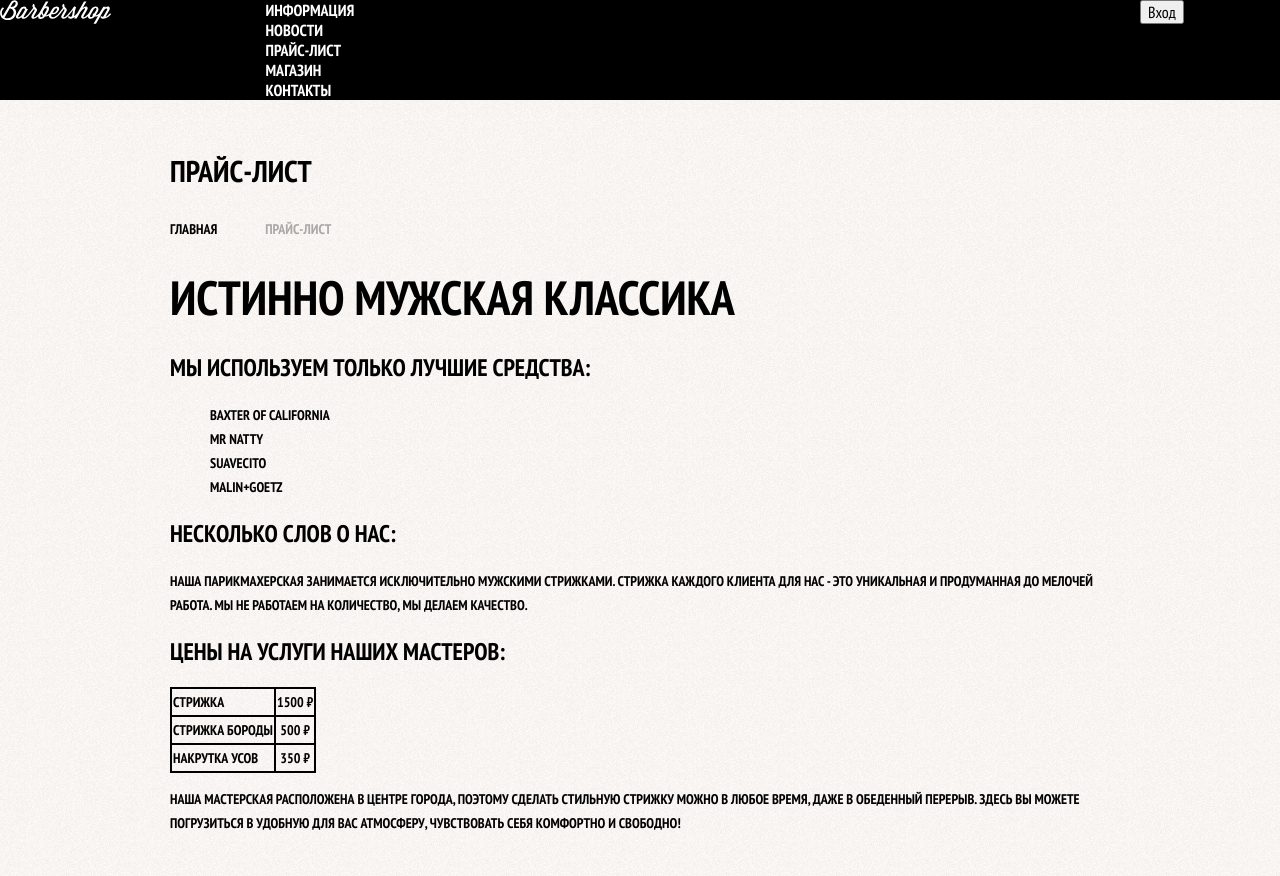
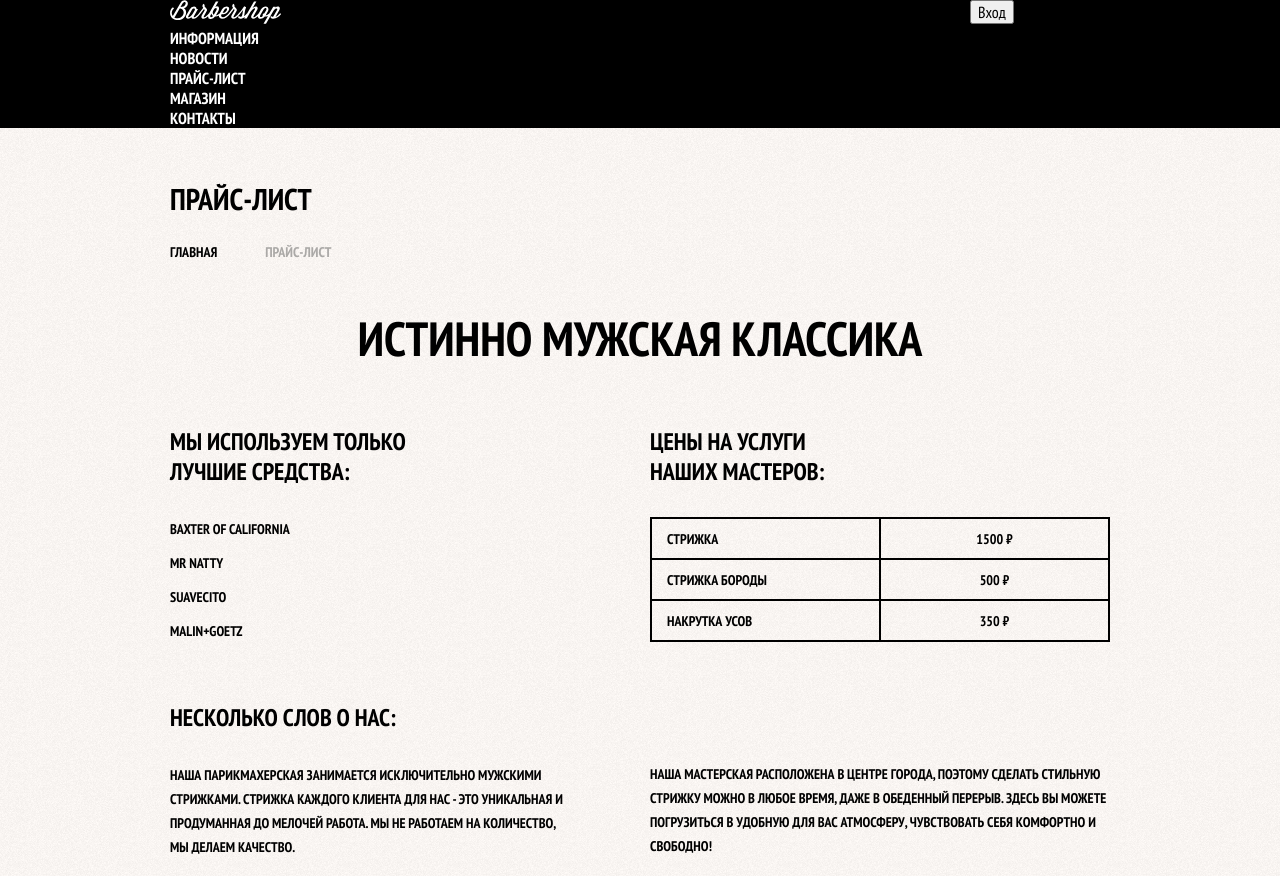
Before and after one commit to Hector-1911/Barbershop, a plain HTML site: page price.html in a window 1280 px wide. Shown: the top 876 px of the page. Drawn offline with Linux system fonts and the light colour scheme.

Commit message:
Основная сетка почти завершена

```diff
--- a/price.html
+++ b/price.html
@@ -12,9 +12,14 @@
    <!-- Шапка -->
 
    <header class="main-header">
+       <div class="container">
            <nav class="main-navigation">
+              <ul class="nav-list">
+                  <li class="nav-item">
+                     <a class="logo-container" href="#">
                         <img class="main-logo" src="img/logo.svg" width="111" height="24" alt="Логотип Барбершопа Бородинский">
-         <ul class="nav-list">
+                     </a>
+                  </li>
                   <li class="nav-item"><a href="#">Информация</a></li>
                   <li class="nav-item"><a href="#">Новости</a></li>
                   <li class="nav-item"><a href="price.html">Прайс-лист</a></li>
@@ -22,9 +27,12 @@
                   <li class="nav-item"><a href="#">Контакты</a></li>
               </ul>
               <ul class="nav-login">
-             <li class="login-item"><button class="login-button-header" type="button">Вход</button></li>
+                  <li class="login-item">
+                      <button class="login-button-header" type="button">Вход</button>
+                  </li>
               </ul>
            </nav>
+       </div>
    </header>
 
    <!-- Контент -->
@@ -37,11 +45,11 @@
            </li>
            <li class="breadcrumbs-item breadcrumbs-current">ПРАЙС-ЛИСТ</li>
        </ul>
+       <h1 class="services-title">ИСТИННО МУЖСКАЯ КЛАССИКА</h1>
        <section class="services-container">
-           <h1 class="services-title">ИСТИННО МУЖСКАЯ КЛАССИКА</h1>
            <div class="about-us">
                <section class="what-we-use">
-                   <h2 class="what-we-use-title">МЫ ИСПОЛЬЗУЕМ ТОЛЬКО ЛУЧШИЕ СРЕДСТВА:</h2>
+                   <h2>МЫ ИСПОЛЬЗУЕМ ТОЛЬКО<br> ЛУЧШИЕ СРЕДСТВА:</h2>
                    <ul class="what-we-use-list">
                        <li class="what-we-use-item">Baxter of California</li>
                        <li class="what-we-use-item">Mr Natty</li>
@@ -50,13 +58,13 @@
                    </ul>
                </section>
                <section class="about-us-info">
-                   <h2 class="about-us-info-title">НЕСКОЛЬКО СЛОВ О НАС:</h2>
+                   <h2>НЕСКОЛЬКО СЛОВ О НАС:</h2>
                    <p class="about-us-info-text">Наша парикмахерская занимается исключительно мужскими стрижками. Стрижка каждого клиента для нас - это уникальная и продуманная до мелочей работа. Мы не работаем на количество, мы делаем качество.</p>
                </section>
            </div>
 
            <section class="services-price">
-               <h2 class="services-price-title">ЦЕНЫ НА УСЛУГИ НАШИХ МАСТЕРОВ:</h2>
+               <h2>ЦЕНЫ НА УСЛУГИ<br> НАШИХ МАСТЕРОВ:</h2>
                <table class="services-price-table">
                   <tr class="price-row">
                       <td class="cell-text">СТРИЖКА</td>
@@ -80,7 +88,7 @@
 
    <!-- Подвал -->
 
-   <footer class="main-footer">
+   <footer class="main-footer price-page">
        <div class="container">
            <div class="footer-copyright">
                <p class="copyright-info">
--- a/style.css
+++ b/style.css
@@ -38,6 +38,10 @@ body {
 
 a {
     text-decoration: none;
+}
+
+h1, h2, h3, h4, h5, h6 {
+    margin: 0;
 }
 
 .container {
@@ -233,6 +237,8 @@ a {
 /* Товар */
 
 .page-title {
+    margin-bottom: 20px;
+
     font-size: 30px;
     line-height: 42px;
 }
@@ -261,6 +267,34 @@ a {
 
 .breadcrumbs-current {
     color: #aba9a7;
+}
+
+.services-title {
+    width: 940px;
+
+    margin: 0 auto;
+    margin-top: 50px;
+
+    text-align: center;
+}
+
+.services-container {
+    display: flex;
+    justify-content: space-between;
+
+    margin-top: 65px;
+}
+
+.services-container h2 {
+    margin-bottom: 30px;
+}
+
+.about-us {
+    width: 400px;
+}
+
+.services-price {
+    width: 460px;
 }
 
 .product-container {
@@ -362,10 +396,23 @@ a {
 }
 
 .what-we-use-list {
+    margin: 0;
+    margin-bottom: 60px;
+    padding: 0;
+
     list-style: none;
 }
 
+.what-we-use-item {
+    margin-bottom: 10px;
+}
+
 .services-price-table {
+    width: 460px;
+    height: 125px;
+
+    margin-bottom: 120px;
+
     border-collapse: collapse;
 }
 
@@ -374,10 +421,18 @@ a {
 }
 
 .services-price-table .cell-text {
+    width: 50%;
+    height: 33.33%;
+
+    padding-left: 15px;
+
     text-align: left;
 }
 
 .services-price-table .cell-price {
+    width: 50%;
+    height: 33.33%;
+
     text-align: center;
 }
 
@@ -475,6 +530,10 @@ a {
 
 .item-page .main-footer {
     margin-top: 50px;
+}
+
+.item-page .main-footer.price-page {
+    margin-top: 75px;
 }
 
 .main-footer .container {
```
Lines whose indentation alone changed are shown as unchanged.
